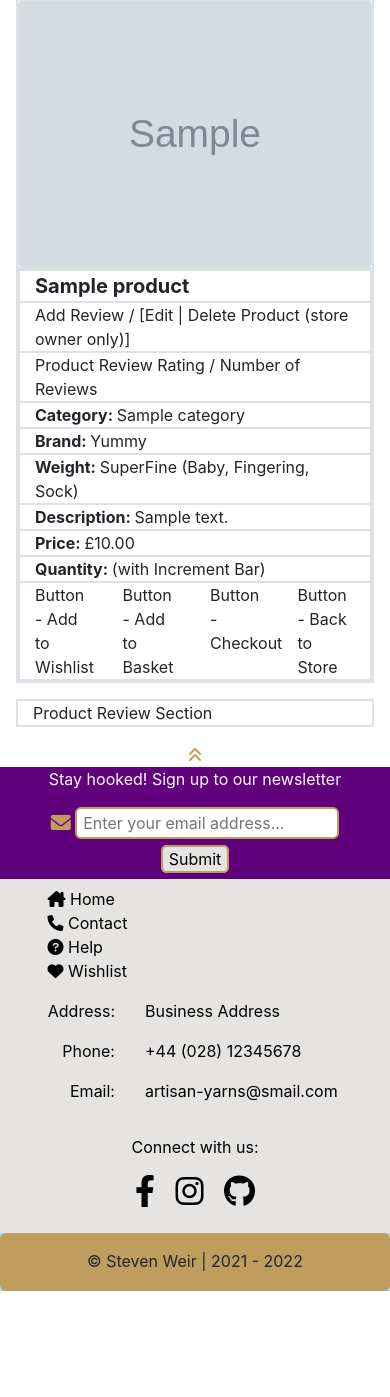
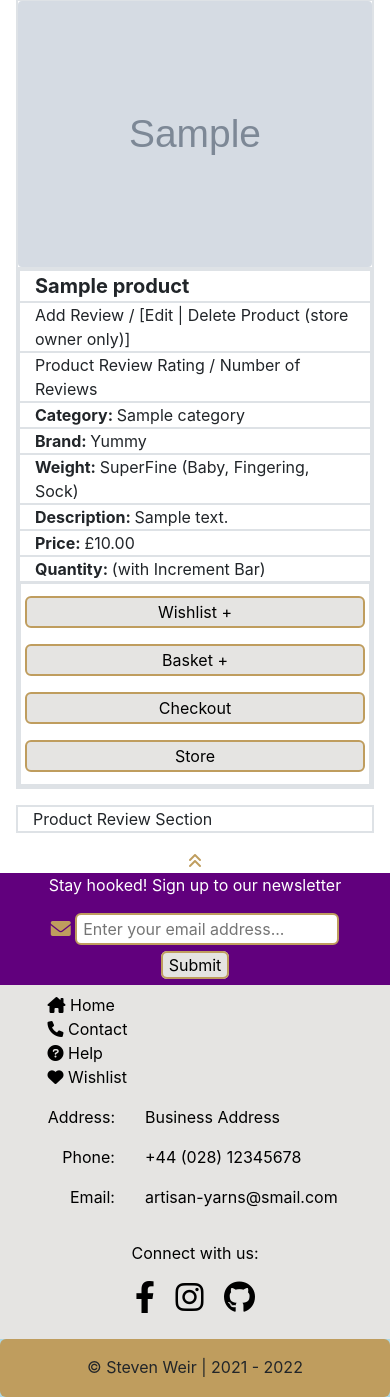
Before and after one commit to StevenWeir038/Artisan-Yarns, a Django app: page /products/1 in a window 390 px wide. Shown: the part 295-1692 px from the top of the page. Before the commit the page ends 1586 px from the top, so only its background shows below. Run offline with Django 3.2, Linux system fonts and the light colour scheme; tables that the repository leaves empty hold one stand-in row (values such as "Sample post"); grey boxes marked "Sample" are stand-in pictures; parts of the project's set-up code (start-up, migrations or seed data) failed here and were passed over; some web fonts are replaced.

Commit message:
Remove responsive overlap on detail buttons

```diff
--- a/products/templates/products/product_detail.html
+++ b/products/templates/products/product_detail.html
@@ -34,13 +34,13 @@
                         <div class="border col-12"><span>Description: </span>{{ product.description }}</div>
                         <div class="border col-12"><span>Price: </span>£{{ product.price }}</div>
                         <div class="border col-12"><span>Quantity: </span>(with Increment Bar)</div>
-                        <div class="border col-12 col-md-auto">
+                        <div class="border col-12 p-0">
                             <!-- Buttons -->
-                            <div class="row">
-                                <div class="col-3">Button - Add to Wishlist</div>
-                                <div class="col-3">Button - Add to Basket</div>
-                                <div class="col-3">Button - Checkout</div>
-                                <div class="col-3">Button - Back to Store</div>
+                            <div class="border d-flex-column align-items-center justify-content-around text-center row row-col-1 row-col-sm-2 row-col-lg-4 p-1 m-0">
+                                <a href="#" class="my-2 product-details-button col-12 col-sm-5 col-lg-2">Wishlist +</a>
+                                <a href="#" class="my-2  product-details-button col-12 col-sm-5 col-lg-2">Basket +</a>
+                                <a href="#" class="my-2  product-details-button col-12 col-sm-5 col-lg-2">Checkout</a>
+                                <a href="#" class="my-2  product-details-button col-12 col-sm-5 col-lg-2">Store</a>
                             </div>
                         </div>
                     </div>
--- a/static/css/base.css
+++ b/static/css/base.css
@@ -189,6 +189,7 @@ li .nav-item {
     background: rgba(var(--theme-platinum), 1);
 }
 
+.product-details-button,
 .newsletter-button,
 .allauth-inner-content button {
     background:rgba(var(--theme-platinum), 1);
@@ -199,6 +200,7 @@ li .nav-item {
     border: 2px solid rgba(var(--theme-gold), 1);
 }
 
+.product-details-button:hover,
 .newsletter-button:hover,
 .newsletter-button:focus,
 .allauth-inner-content button:hover,
--- a/static/css/products.css
+++ b/static/css/products.css
@@ -59,6 +59,9 @@
     font-weight: bold;
 }
 
+.product-details-button {
+    min-width: 125px;
+}
 
 /* media query md / 768px */
 @media only screen and (min-width: 768px) {
```
